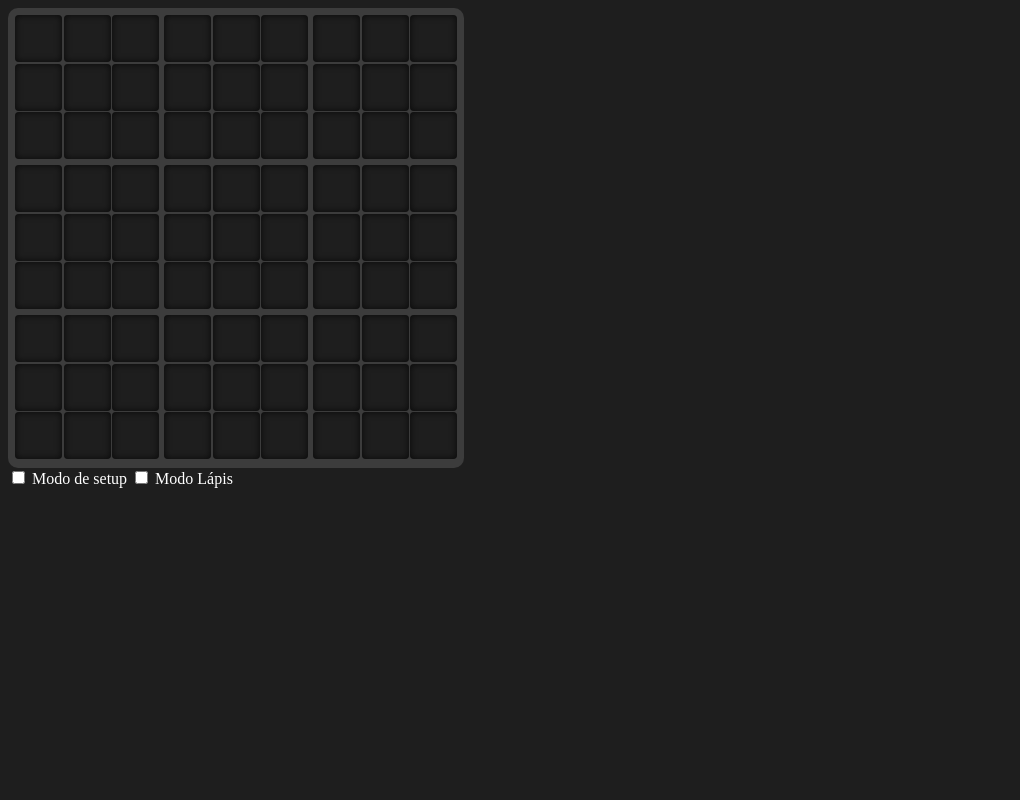
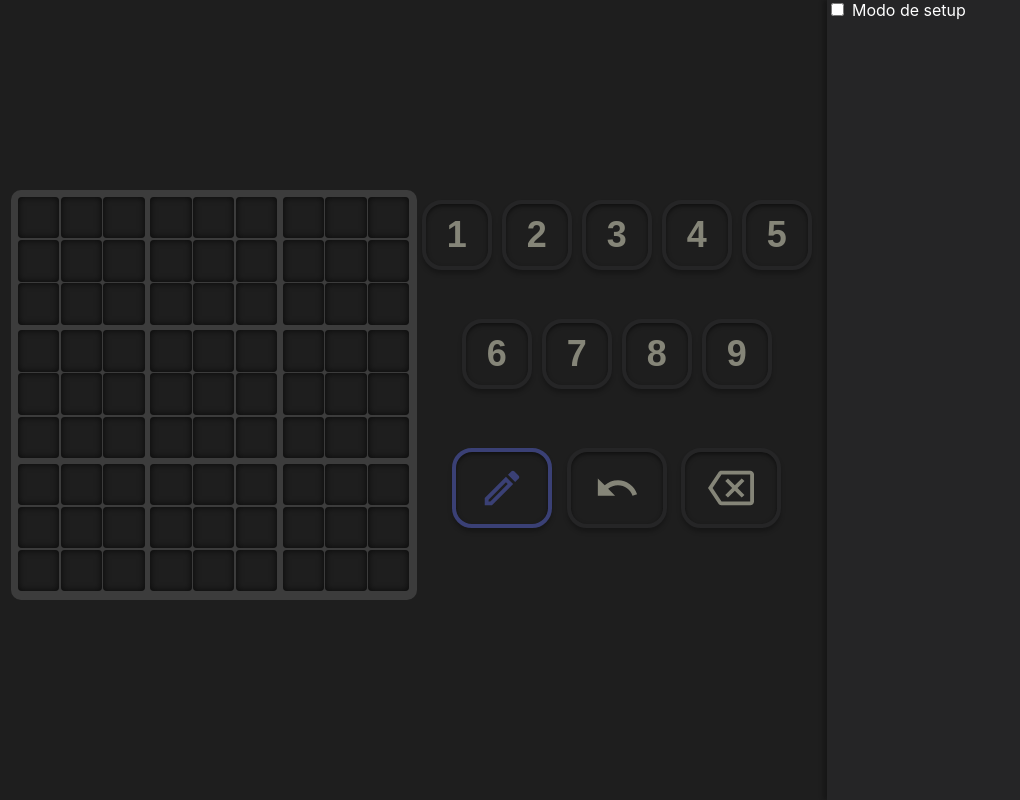
Before and after one commit to RafaelFariasUTFPR/SudokuGame, a plain HTML site: page index.html in a window 1280 px wide. Shown: the whole page, without its empty margins (0-1020 px from the left). Drawn offline with Linux system fonts and the light colour scheme; a web font is replaced by a local one.

Commit message:
Major styling change+ added all the main buttons + vectors for tools buttons

```diff
--- a/index.html
+++ b/index.html
@@ -9,16 +9,37 @@
 </head>
 <body>
     <div class="canvas">
-        <div id="game-board"></div>
-        <div id="game-menu">
+        <div class="play-area">
+            <div class="game-area">
+                <div id="game-board"></div>
+                <div id="input-menu">
+                    <div class="numbers-keyboard">
+                        <input type="button" value="1" class="number-btn" id="number-btn-1" />
+                        <input type="button" value="2" class="number-btn" id="number-btn-2" />
+                        <input type="button" value="3" class="number-btn" id="number-btn-3" />
+                        <input type="button" value="4" class="number-btn" id="number-btn-4" />
+                        <input type="button" value="5" class="number-btn" id="number-btn-5" />
+                        <input type="button" value="6" class="number-btn" id="number-btn-6" />
+                        <input type="button" value="7" class="number-btn" id="number-btn-7" />
+                        <input type="button" value="8" class="number-btn" id="number-btn-8" />
+                        <input type="button" value="9" class="number-btn" id="number-btn-9" />
+                    </div>
+                    <div class="tools-keyboard">
+                        <input type="button" value="" class="tool-btn " id="tool-btn-pencil-selected" />
+                        <input type="button" value="" class="tool-btn" id="tool-btn-undo" />
+                        <input type="button" value="" class="tool-btn" id="tool-btn-backspace" />
+
+
+                    </div>
+                </div>
+            </div>
+        </div>
+        <div class="config-area">
             <label>
                 <input type="checkbox" id="setup-mode-checkbox">
                 Modo de setup
             </label>
-            <label>
-                <input type="checkbox" id="pencil-mode-checkbox">
-                Modo Lápis
-            </label>
+
         </div>
 
     </div>
--- a/js/game.js
+++ b/js/game.js
@@ -20,20 +20,26 @@ export class Game{
     input(key){
 
         //Convertendo string para int
-        key = parseInt(key);
-        if(!isNaN(key) && (this.activeCell >= 0 && this.activeCell < this.board.cellArr.length)){
+        let parsedKey = parseInt(key);
+
+        //Possibilitando apagar com del ou backspace
+        if(key == 'Backspace' || key == 'Delete')
+            parsedKey = 0;
+
+
+        if(!isNaN(parsedKey) && (this.activeCell >= 0 && this.activeCell < this.board.cellArr.length)){
             //Caso esteja no modo de setup
             if(this.setupMode)
             {
-                this.board.cellArr[this.activeCell].setValue(key);
+                this.board.cellArr[this.activeCell].setValue(parsedKey);
                 //Setando como não permanente caso seja 0 ou seja caso apague
-                this.board.cellArr[this.activeCell].setPermanent(Boolean(key));
+                this.board.cellArr[this.activeCell].setPermanent(Boolean(parsedKey));
                 this.#highlightCells(this.activeCell);
                 return;
             }
             if(!this.board.cellArr[this.activeCell].permanent)
             {
-                this.board.cellArr[this.activeCell].setValue(key);
+                this.board.cellArr[this.activeCell].setValue(parsedKey);
                 this.#highlightCells(this.activeCell);
             }
 
@@ -52,8 +58,6 @@ export class Game{
                 this.#selectCell(element.index);
             }
         });
-
-
 
     }
 
@@ -107,7 +111,7 @@ export class Game{
 
     }
 
-    canvasSize = 450;
+    canvasSize = 400;
     cellMargin = 3;
     squareMargin = 4;
     cellSize = (this.canvasSize / 9) - (this.cellMargin);
--- a/style.css
+++ b/style.css
@@ -1,21 +1,61 @@
+@import url('https://rsms.me/inter/inter.css');
+html { font-family: 'Inter', sans-serif; }
+@supports (font-variation-settings: normal) {
+  html { font-family: 'Inter var', sans-serif; }
+}
+
 body{
     background-color: #1E1E1E;
     color: white;
+    font-family: 'Inter', sans-serif;
+    margin: 0px;
+
 }
 .canvas{
-    position: absolute;
-    padding-right: 8px;
+    display: flex;
+    width: 100%;
+    height: 100vh;
+
+
+
+}
+.play-area{
+    display: grid;
+    width: 100%;
+    min-width: 500px;
+    justify-content:center;
+    align-items: center;
+}
+.game-area{
+    display: flex;
+    flex-wrap: wrap;
+    max-width: fit-content;
+    justify-content:center;
+
 }
 #game-board{
     position: relative;
-
     justify-content: space-evenly;
     padding: 3px;
     padding-top: 7px;
+    margin-bottom: 10px;
     display: flex;
     flex-wrap: wrap;
     background-color: #3C3C3C;
     border-radius: 10px;
+}
+#input-menu{
+    display: flex;
+    flex-wrap: wrap;
+    width: 400px;
+    min-width: 400px;
+    justify-content: center;
+}
+
+.numbers-keyboard{
+    display: flex;
+    flex-wrap: wrap;
+    justify-content: center;
 }
 
 .square{
@@ -31,10 +71,11 @@ body{
     text-align: center;
     user-select: none;
 
+
     justify-content: space-evenly;
     border-radius: 4px;
     transition-duration: 150ms;
-    color: #808080;
+    color: #858578;
     background-color: #1E1E1E;
 
     box-shadow: inset 0px 0px 7px rgba(0, 0, 0, 0.75);
@@ -48,9 +89,6 @@ body{
 .cell:hover{
     transform: translateY(-2px);
     border-radius: 8px;
-
-
-
 }
 .cell:active{
     box-shadow: inset 0px 0px 10px rgba(0, 0, 0, 1);
@@ -58,14 +96,12 @@ body{
 .pencil-digit{
     color: black;
     margin-top: -2px;
-    font-family:Verdana, Geneva, Tahoma, sans-serif;
-
 }
 .value{
     position: absolute;
     padding-top: 5px;
-    font-family:Verdana, sans-serif;
     font-size: 30px;
+    font-weight: 450;
 }
 
 .active-cell{
@@ -75,3 +111,134 @@ body{
 .highlight-cell{
     background-color: #1D212C;
 }
+
+.number-btn{
+    width: 70px;
+    height: 70px;
+    background: #1E1E1E;
+    border: 4px solid #252526;
+    box-shadow: 0px 4px 4px rgba(0, 0, 0, 0.25), inset 0px 2px 4px rgba(0, 0, 0, 0.5);
+    border-radius: 20px;
+    margin-top: 10px;
+    margin-left: 5px;
+    margin-right: 5px;
+    font-style: normal;
+    font-weight: 700;
+    font-size: 36px;
+    line-height: 44px;
+    /* identical to box height */
+    color: #858578;
+    transition-duration: 150ms;
+}
+.number-btn:hover{
+
+    border-radius: 25px;
+    box-shadow: 0px 4px 4px rgba(0, 0, 0, 1);
+}
+.number-btn:active{
+
+    box-shadow: inset 0px 0px 10px rgba(0, 0, 0, 1);
+}
+
+.tools-keyboard{
+    padding-top: 15px;
+}
+
+.tool-btn{
+    width: 100px;
+    height: 80px;
+    border-radius: 20px;
+    margin: 5px;
+
+    background: #1E1E1E;
+    border: 4px solid #252526;
+    box-shadow: 0px 4px 4px rgba(0, 0, 0, 0.25), inset 0px 2px 4px rgba(0, 0, 0, 0.5);
+}
+.tool-btn:hover{
+
+    border-radius: 25px;
+    box-shadow: 0px 4px 4px rgba(0, 0, 0, 1);
+}
+.tool-btn:active{
+
+    box-shadow: inset 0px 0px 10px rgba(0, 0, 0, 1);
+}
+
+#tool-btn-pencil{
+    background-image: url("./Vectors/pencilSVG.svg");
+    background-repeat: no-repeat;
+    background-position: center;
+    background-size: 50%;
+}
+
+#tool-btn-pencil-selected{
+
+    border: 4px solid #3A4075;
+    background-repeat: no-repeat;
+    background-position: center;
+    background-size: 50%;
+    background-image: url("./Vectors/pencilSelectedSVG.svg");
+}
+
+#tool-btn-undo{
+    background-image: url("./Vectors/UndoSVG.svg");
+    background-repeat: no-repeat;
+    background-position: center;
+    background-size: 50%;
+}
+
+#tool-btn-backspace{
+    background-image: url("./Vectors/BackspaceSVG.svg");
+    background-repeat: no-repeat;
+    background-position: center;
+    background-size: 50%;
+
+}
+
+.config-area{
+    right: 0px;
+    min-width: 300px;
+    width: 700px;
+    height: fill;
+    background: #252526;
+    box-shadow: -4px 0px 4px rgba(0, 0, 0, 0.25);
+}
+
+@media only screen and (orientation: portrait) {
+    .canvas{
+        display: flex;
+        flex-wrap: wrap;
+        width: fit-content;
+        left: 0px;
+        top: 0px;
+        position: relative;
+
+
+    }
+    .game-area{
+
+        min-width: 400px;
+
+    }
+    .play-area{
+        display: grid;
+        width: 100%;
+        min-width: 300px;
+        justify-content:center;
+        align-items: center;
+    }
+    #input-menu{
+        display: flex;
+        flex-wrap: wrap;
+        width: 400px;
+        min-width: 300px;
+        justify-content: center;
+    }
+    .config-area{
+        width: 100%;
+        height: fit-content;
+        background: #252526;
+        box-shadow: -4px 0px 4px rgba(0, 0, 0, 0.25);
+    }
+
+}
```
Also changed, not shown: Vectors/BackspaceSVG.svg (added), Vectors/UndoSVG.svg (added), Vectors/pencilSVG.svg (added), Vectors/pencilSelectedSVG.svg (added).
